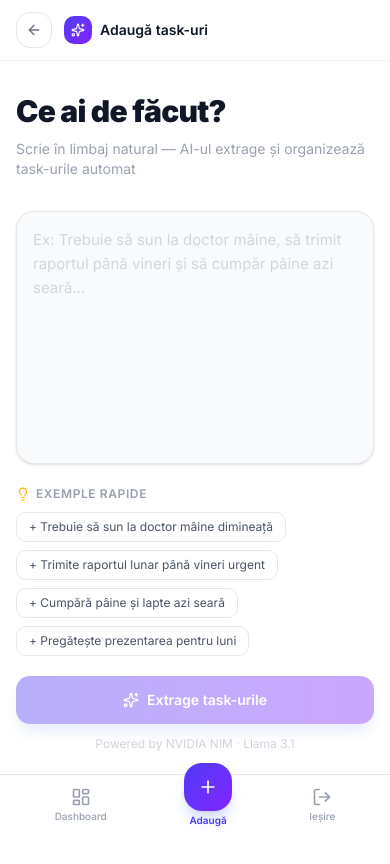
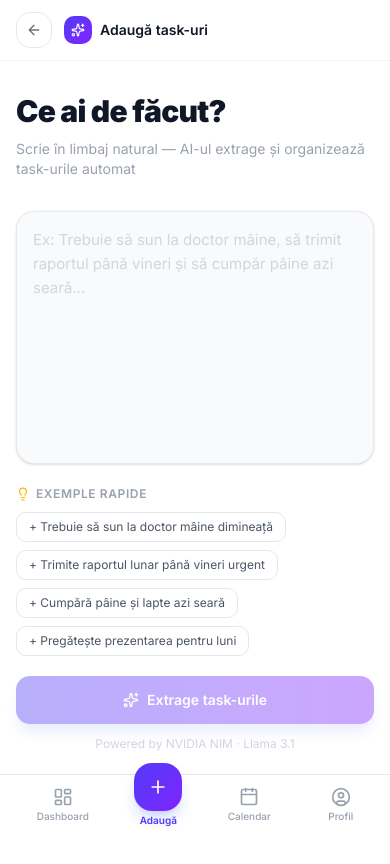
Before and after one commit to ed0one/practica_devidevs, a Next.js app: page /input in a window 390 px wide. Built offline with nearby package versions, Linux system fonts and the light colour scheme.

Commit message:
feat: add Calendar and Profil links to mobile nav

```diff
--- a/src/components/MobileNav.tsx
+++ b/src/components/MobileNav.tsx
@@ -2,35 +2,26 @@
 
 import Link from "next/link";
 import { usePathname } from "next/navigation";
-import { LayoutDashboard, Plus, LogOut } from "lucide-react";
-import { createClient } from "@/lib/supabase/client";
+import { LayoutDashboard, Plus, Calendar, UserCircle } from "lucide-react";
 
 export default function MobileNav() {
   const pathname = usePathname();
 
-  const handleLogout = async () => {
-    const supabase = createClient();
-    await supabase.auth.signOut();
-    window.location.href = "/";
-  };
-
   const links = [
     { href: "/dashboard", icon: LayoutDashboard, label: "Dashboard" },
     { href: "/input", icon: Plus, label: "Adaugă", primary: true },
+    { href: "/dashboard#calendar-section", icon: Calendar, label: "Calendar", matchHref: "/dashboard" },
+    { href: "/profile", icon: UserCircle, label: "Profil" },
   ];
 
   return (
     <nav className="fixed bottom-0 inset-x-0 z-50 sm:hidden bg-white/90 backdrop-blur-xl border-t border-gray-200 safe-area-pb">
       <div className="flex items-center justify-around px-2 pt-2 pb-4">
         {links.map((link) => {
-          const active = pathname === link.href;
+          const active = pathname === (link.matchHref ?? link.href);
           if (link.primary) {
             return (
-              <Link
-                key={link.href}
-                href={link.href}
-                className="flex flex-col items-center gap-0.5"
-              >
+              <Link key={link.href} href={link.href} className="flex flex-col items-center gap-0.5">
                 <div className="w-12 h-12 rounded-2xl bg-gradient-to-br from-indigo-600 to-violet-600 flex items-center justify-center shadow-lg shadow-indigo-300/50 -mt-5">
                   <link.icon className="w-5 h-5 text-white" />
                 </div>
@@ -39,26 +30,14 @@ export default function MobileNav() {
             );
           }
           return (
-            <Link
-              key={link.href}
-              href={link.href}
-              className="flex flex-col items-center gap-0.5 px-4 py-1"
-            >
+            <a key={link.href} href={link.href} className="flex flex-col items-center gap-0.5 px-3 py-1">
               <link.icon className={`w-5 h-5 ${active ? "text-indigo-600" : "text-gray-400"}`} />
               <span className={`text-[10px] font-medium ${active ? "text-indigo-600" : "text-gray-400"}`}>
                 {link.label}
               </span>
-            </Link>
+            </a>
           );
         })}
-
-        <button
-          onClick={handleLogout}
-          className="flex flex-col items-center gap-0.5 px-4 py-1"
-        >
-          <LogOut className="w-5 h-5 text-gray-400" />
-          <span className="text-[10px] font-medium text-gray-400">Ieșire</span>
-        </button>
       </div>
     </nav>
   );
```
